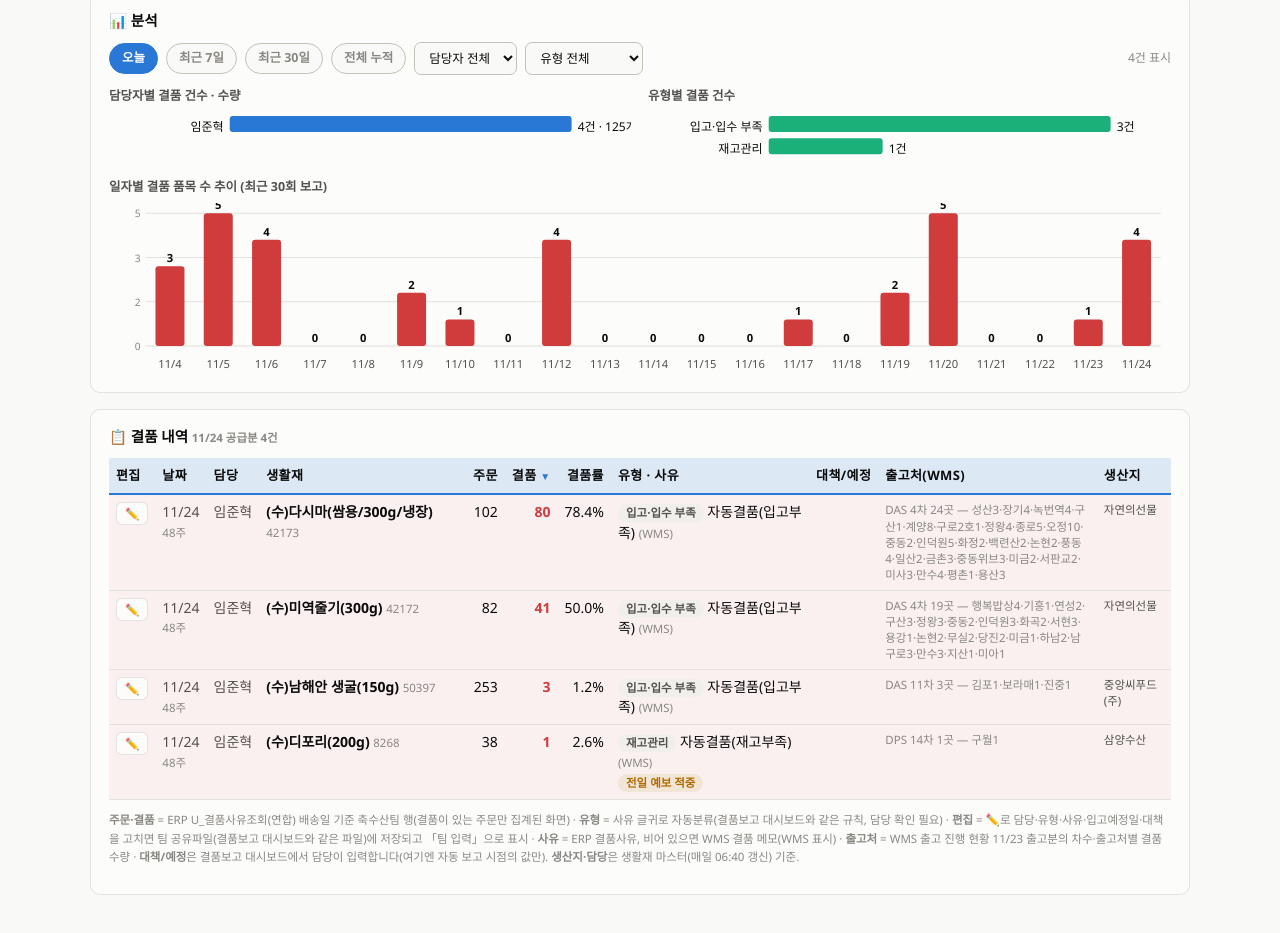
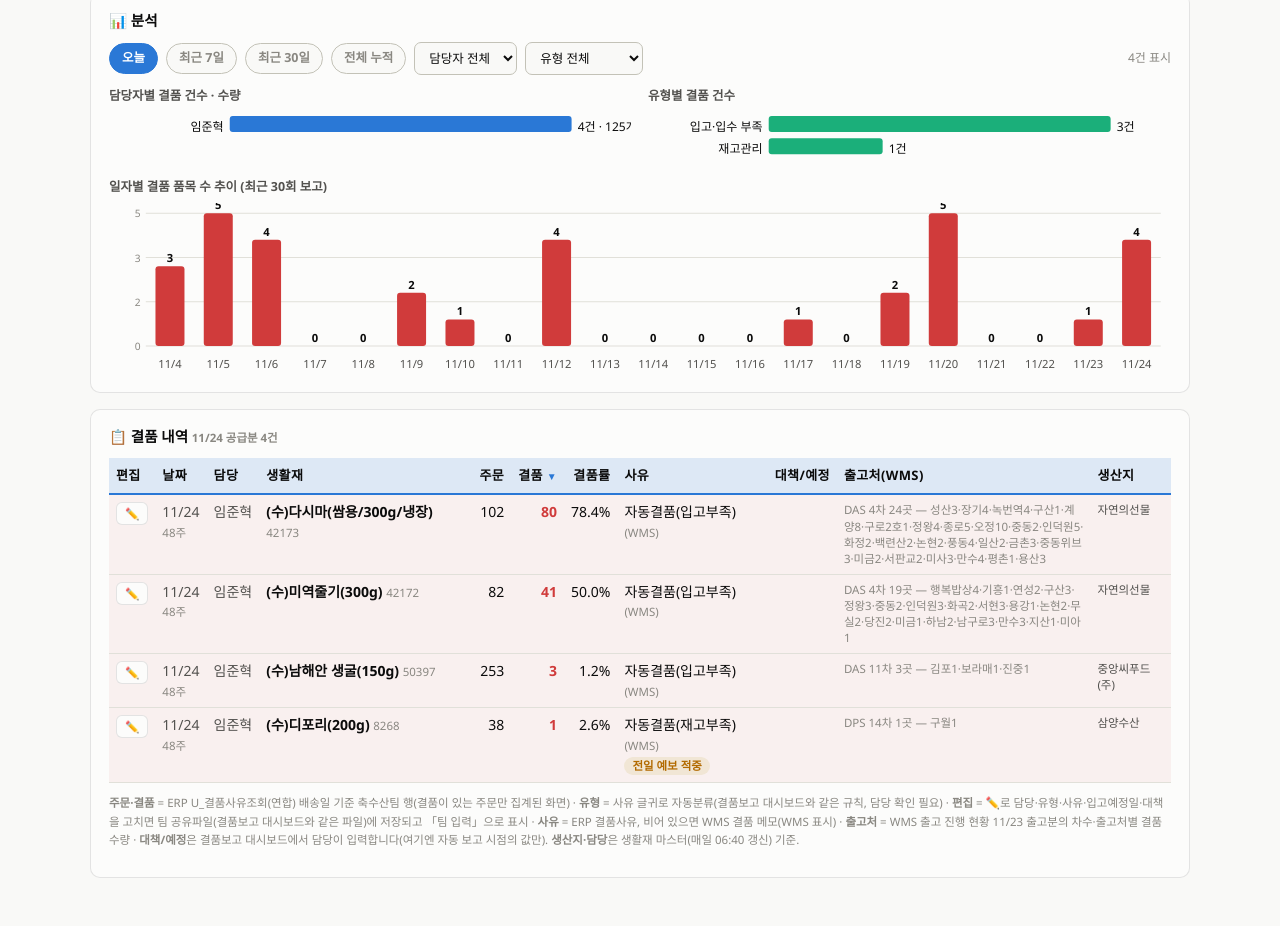
Before and after one commit to sangyoung7730/gyeolpum-dashboard, a plain HTML site: page daily/index.html in a window 1280 px wide. Shown: the part 570-1503 px from the top of the page. Drawn offline with Linux system fonts and the light colour scheme.

Commit message:
결품현황 대시보드 편집 기능 2026-11-24

```diff
--- a/daily/index.html
+++ b/daily/index.html
@@ -216,7 +216,7 @@ function selOpts(list, cur) { var seen = {}; var arr = list.slice(); if (cur &&
 function editCell(e) { var k = keyOf(e); if (editingKey === k) return '<td class="l nw"><button class="btn xs" data-act="save" data-ek="' + k + '">저장</button> <button class="btn xs" data-act="cancel">취소</button></td>'; return '<td class="l nw"><button class="btn xs" data-act="edit" data-ek="' + k + '" title="담당·유형·사유·입고예정일·대책 수정">✏️</button>' + (e.pending ? '<br><span class="sm" style="color:var(--warn)">미전송</span>' : (e.teamId ? '<br><span class="sm" style="color:var(--acc2)">팀 입력</span>' : '')) + '</td>'; }
 function editRowCells(e) { // 편집 중인 행의 담당/유형·사유/대책 칸
   return { mgr: '<td class="l"><select data-f="mgr">' + selOpts(MGRS, e.mgr || '') + '</select></td>',
-    reason: '<td class="l"><select data-f="type" style="margin-bottom:4px">' + selOpts(TYPES, e.type || '') + '</select><br><input data-f="reason" value="' + esc(e.reason || '') + '" placeholder="결품 사유" style="width:220px"></td>',
+    reason: '<td class="l"><select data-f="type" style="display:none">' + selOpts(TYPES, e.type || '') + '</select><input data-f="reason" value="' + esc(e.reason || '') + '" placeholder="결품 사유" style="width:220px"></td>',
     action: '<td class="l"><input data-f="eta" type="date" value="' + esc(e.eta || '') + '" title="입고예정일"><br><input data-f="action" value="' + esc(e.action || '') + '" placeholder="대책" style="width:200px;margin-top:4px"></td>' };
 }
 document.addEventListener('click', function (ev) { var b = ev.target.closest('#listtbl button[data-act]'); if (!b) return; ev.preventDefault(); if (b.dataset.act === 'edit') startEdit(b.dataset.ek); else if (b.dataset.act === 'save') saveEdit(b.dataset.ek); else cancelEdit(); });
@@ -317,11 +317,11 @@ function render() {
       '<td class="l nm"><b>' + esc(e.name) + '</b> <span class="sm">' + e.no + '</span></td>' +
       '<td>' + fmtN(e.orderQty) + '</td><td><b style="color:var(--down)">' + fmtN(e.shortQty) + '</b>' + (e.wmsShort != null && e.wmsShort !== e.shortQty ? '<br><span class="sm">WMS ' + fmtN(e.wmsShort) + '</span>' : '') + '</td>' +
       '<td>' + pct(e.shortQty, e.orderQty) + '</td>' +
-      (ed ? EC.reason : '<td class="l">' + (e.type ? '<span class="pill">' + esc(e.type) + '</span> ' : '') + (e.reason ? esc(e.reason) + (e.reasonSrc === 'WMS' ? ' <span class="sm">(WMS)</span>' : e.reasonSrc === '팀' ? ' <span class="sm" style="color:var(--acc2)">(팀 입력)</span>' : '') : '<span class="sm">사유 미입력</span>') + (e.forecast === '예보 적중' ? '<br><span class="pill warn">전일 예보 적중</span>' : '') + '</td>') +
+      (ed ? EC.reason : '<td class="l">' + (e.reason ? esc(e.reason) + (e.reasonSrc === 'WMS' ? ' <span class="sm">(WMS)</span>' : e.reasonSrc === '팀' ? ' <span class="sm" style="color:var(--acc2)">(팀 입력)</span>' : '') : '<span class="sm">사유 미입력</span>') + (e.forecast === '예보 적중' ? '<br><span class="pill warn">전일 예보 적중</span>' : '') + '</td>') +
       (ed ? EC.action : '<td class="l dim">' + esc(e.action || '') + (e.eta ? (e.action ? '<br>' : '') + '<span class="sm">입고예정 ' + esc(e.eta) + '</span>' : '') + '</td>') +
       '<td class="l sm" style="max-width:260px">' + esc(e.places || '') + '</td>' +
       '<td class="l dim sm">' + esc(e.origin || '') + '</td></tr>'; }).join('');
-  $('listtbl').innerHTML = '<thead><tr><th class="l" style="cursor:default">편집</th>' + TH('date', '날짜', 'l') + TH('mgr', '담당', 'l') + TH('name', '생활재', 'l') + TH('orderQty', '주문') + TH('shortQty', '결품') + TH('rate', '결품률') + TH('type', '유형 · 사유', 'l') + TH('action', '대책/예정', 'l') + TH('places', '출고처(WMS)', 'l') + TH('origin', '생산지', 'l') + '</tr></thead><tbody>' + (trs || '<tr><td colspan="10" class="l dim" style="padding:18px">결품이 없습니다 👍</td></tr>') + '</tbody>';
+  $('listtbl').innerHTML = '<thead><tr><th class="l" style="cursor:default">편집</th>' + TH('date', '날짜', 'l') + TH('mgr', '담당', 'l') + TH('name', '생활재', 'l') + TH('orderQty', '주문') + TH('shortQty', '결품') + TH('rate', '결품률') + TH('reason', '사유', 'l') + TH('action', '대책/예정', 'l') + TH('places', '출고처(WMS)', 'l') + TH('origin', '생산지', 'l') + '</tr></thead><tbody>' + (trs || '<tr><td colspan="10" class="l dim" style="padding:18px">결품이 없습니다 👍</td></tr>') + '</tbody>';
   Array.prototype.forEach.call(document.querySelectorAll('#listtbl th[data-sort]'), function (th) { th.onclick = function () { var k = th.dataset.sort; if (sortKey === k) sortDir = -sortDir; else { sortKey = k; sortDir = -1; } render(); }; });
 }
 Array.prototype.forEach.call(document.querySelectorAll('.ctg'), function (b) { b.onclick = function () { Array.prototype.forEach.call(document.querySelectorAll('.ctg'), function (x) { x.classList.remove('on'); }); b.classList.add('on'); days = +b.dataset.f; render(); }; });
```
